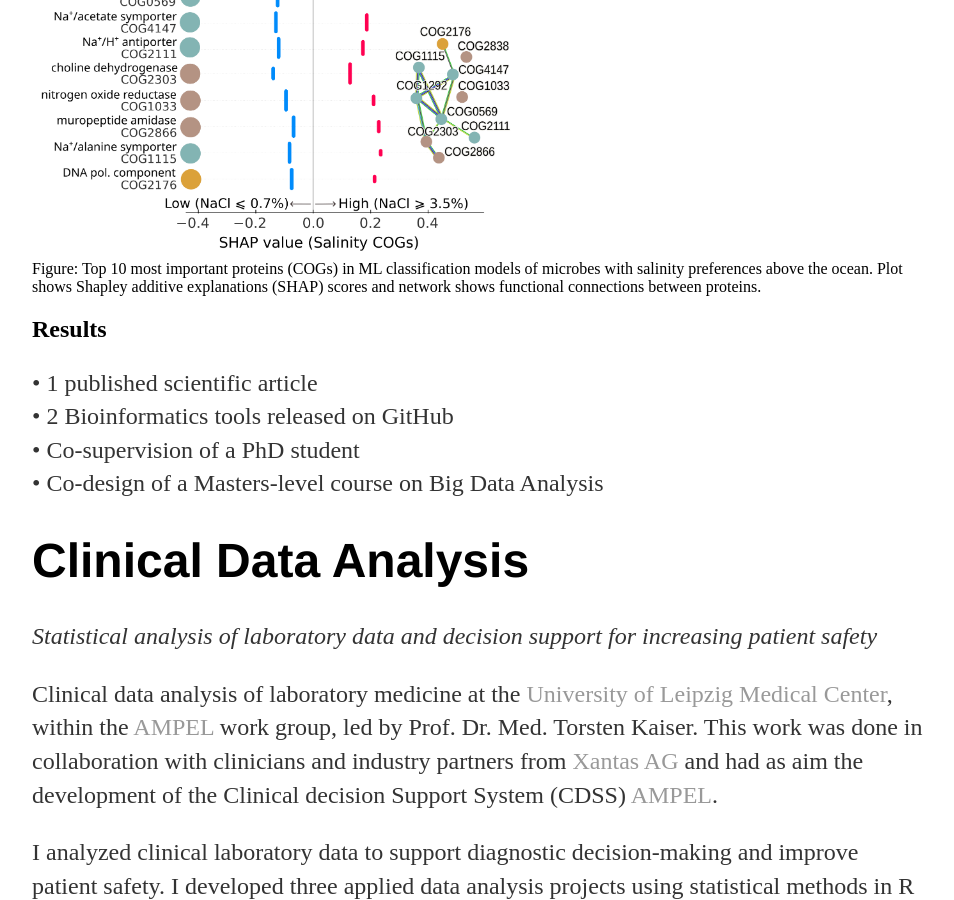
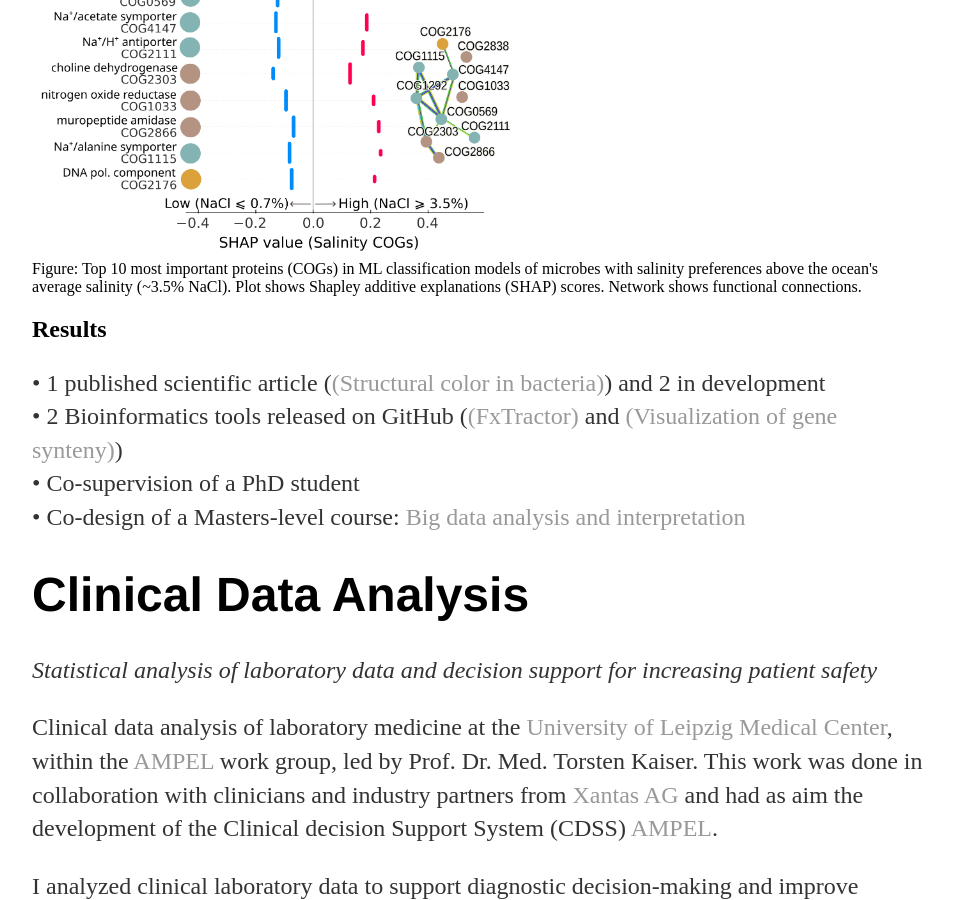
Before and after one commit to waltercostamb/waltercostamb.github.io, a Jekyll site: the page built from about/index.html, in a window 1280 px wide and 900 px high, scrolled down 1011 px. Shown: the whole window, without its empty margins (160-1114 px from the left). Built offline with Jekyll 4.4.1, drawn with Linux system fonts in a browser that asks for light colours; some of the changed text lies outside the part shown.

Commit message:
Update index.html

```diff
--- a/about/index.html
+++ b/about/index.html
@@ -31,16 +31,17 @@ My roles in this project were to lead the data analysis, develop models and tool
 <img border="0" src="https://raw.githubusercontent.com/waltercostamb/waltercostamb.github.io/master/figures/shap_beeswarm_Salinity_GFs_LR-02092025_presence_positive_web.png" width="500" />
 
 <br>
-Figure: Top 10 most important proteins (COGs) in ML classification models of microbes with salinity preferences above the ocean. Plot shows
-	Shapley additive explanations (SHAP) scores and network shows functional connections between proteins.
+Figure: Top 10 most important proteins (COGs) in ML classification models of microbes with salinity preferences above the ocean's average salinity (~3.5% NaCl). Plot shows
+	Shapley additive explanations (SHAP) scores. Network shows functional connections.
 
 <h2>Results</h2>
 
 <p>
-• 1 published scientific article<br>
-• 2 Bioinformatics tools released on GitHub<br>
+• 1 published scientific article (<a href="https://elifesciences.org/articles/105029">(Structural color in bacteria)</a>) and 2 in development<br>
+• 2 Bioinformatics tools released on GitHub (<a href="https://github.com/MGXlab/FxTractor">(FxTractor)</a> and
+	<a href="https://github.com/MGXlab/genes_synteny">(Visualization of gene synteny)</a>)<br>
 • Co-supervision of a PhD student<br>
-• Co-design of a Masters-level course on Big Data Analysis
+• Co-design of a Masters-level course: <a href="https://mgxlab.github.io/Viromics2025/">Big data analysis and interpretation</a><br>
 </p>
 
 <h1>Clinical Data Analysis</h1>
```
Also changed, not shown: other parts of about/index.html (+5 -2 lines).
